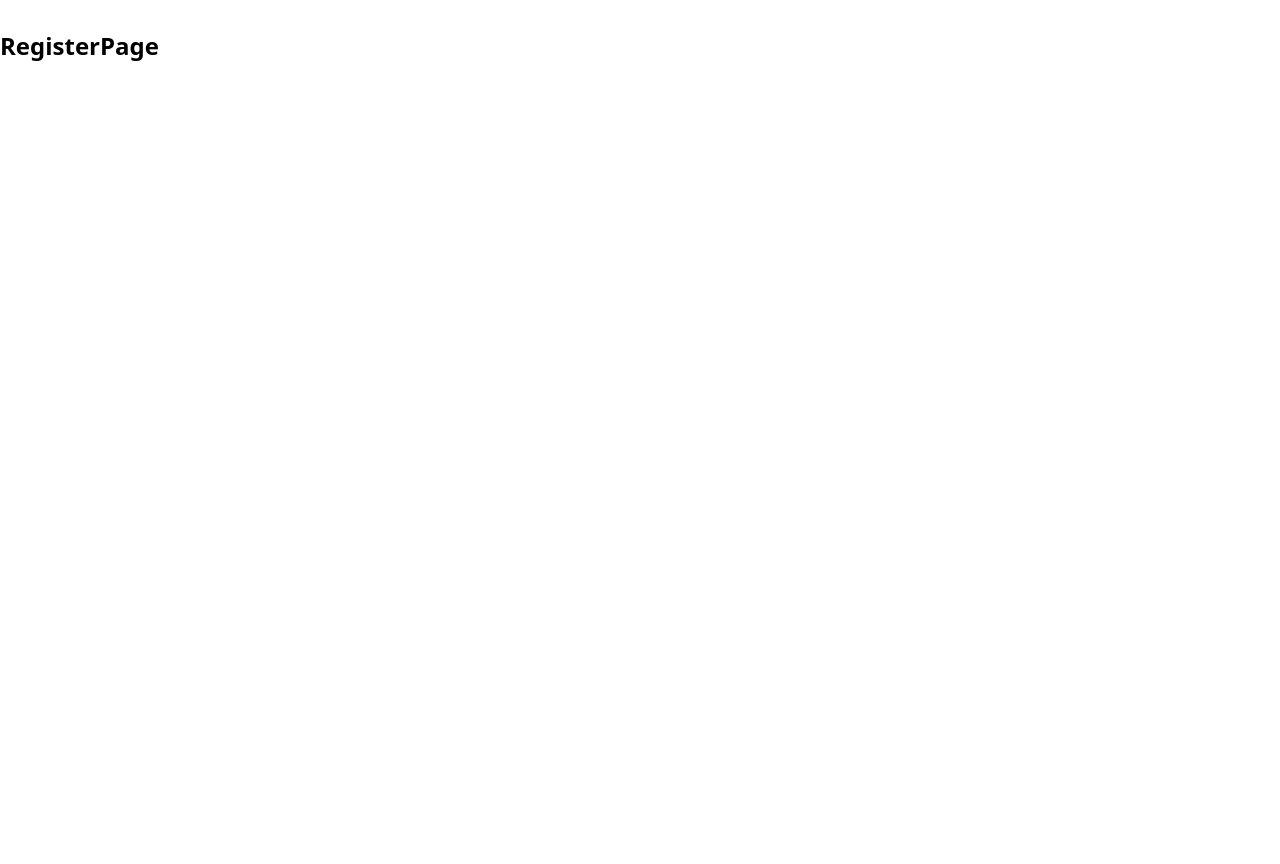
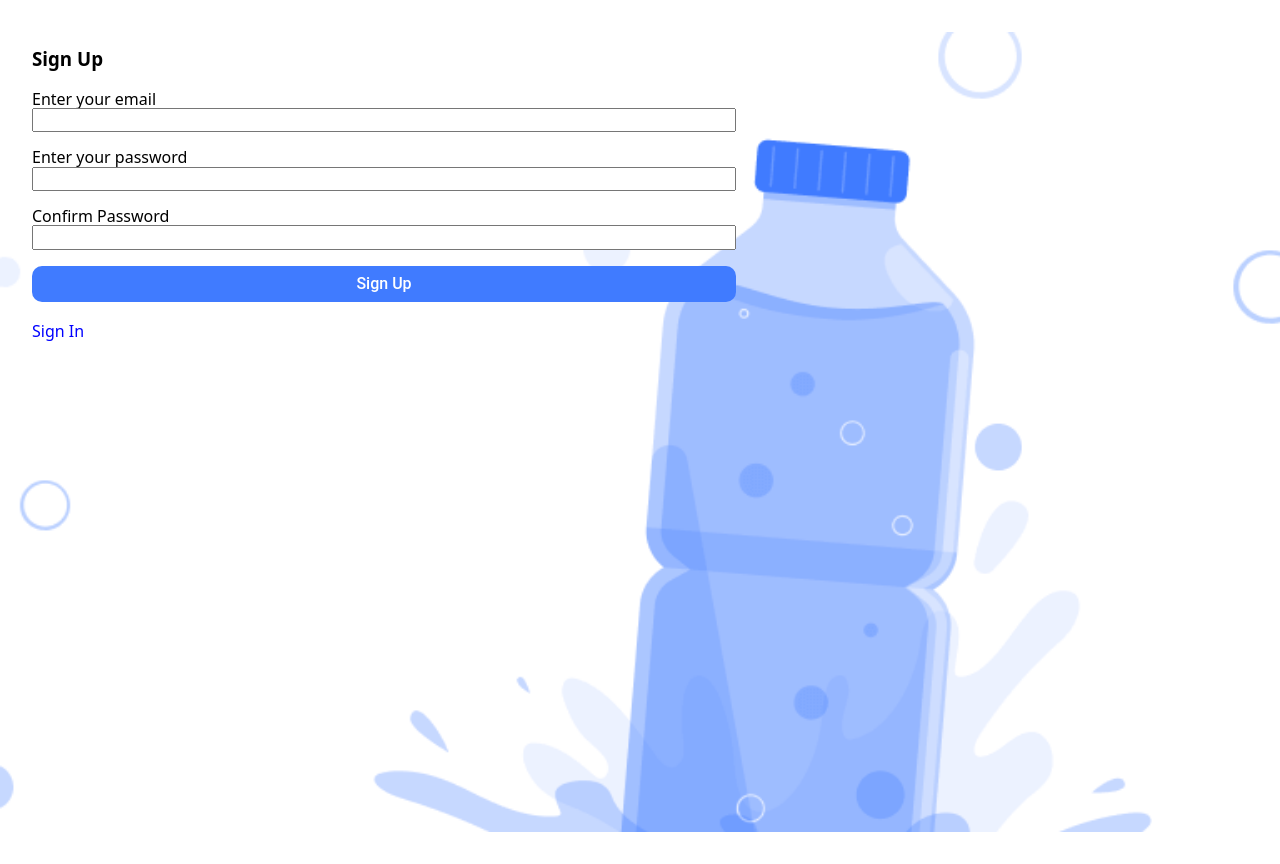
Before and after one commit to vladbevz/aqua-tracker-FE, a React (Vite) app: page /register in a window 1280 px wide. Before the commit the page ends 800 px from the top, so only its background shows below. Built offline with nearby package versions, Linux system fonts and the light colour scheme.

Commit message:
base signUp(не потрібно підтверджувати мердж)

```diff
--- a/src/components/App/App.jsx
+++ b/src/components/App/App.jsx
@@ -1,11 +1,12 @@
 import { Routes, Route } from "react-router-dom";
 import { LoginPage } from "../../pages/LoginPage/LoginPage.jsx";
+import { SignUpPage } from "../../pages/SignUpPage/SignUpPage.jsx";
 
 export const App = () => {
   return (
     <Routes>
       <Route path="/" element={<h1>HomePage</h1>} />
-      <Route path="/register" element={<h2>RegisterPage</h2>} />
+      <Route path="/register" element={<SignUpPage />} />
       <Route path="/login" element={<LoginPage />} />
       <Route path="/user" element={<h2>UserPage</h2>} />
     </Routes>
--- /dev/null
+++ b/src/components/SignUpForm/SignUpForm.jsx
@@ -0,0 +1,70 @@
+import { Formik, Form, Field, ErrorMessage } from "formik";
+import * as Yup from "yup";
+import css from "./SignUpForm.module.css";
+
+const initialValues = {
+  email: "",
+  password: "",
+  confirmPassword: "",
+};
+
+export const SignUpForm = () => {
+  const inputSchema = Yup.object().shape({
+    email: Yup.string()
+      .email("Invalid email format")
+      .required("Email is required"),
+
+    password: Yup.string()
+      .min(8, "Password must be at least 8 characters")
+      .max(20, "Password must be at most 20 characters")
+      .required("Password is required"),
+
+    confirmPassword: Yup.string()
+      .oneOf([Yup.ref('password'), null], 'Passwords must match')
+      .required('Confirm Password is required'),
+  });
+
+  return (
+    <div className={css.container}>
+      <Formik
+        initialValues={initialValues}
+        onSubmit={{}}
+        validationSchema={inputSchema}
+      >
+        <Form className={css.form} autoComplete="off">
+          <label className={css.label}>
+            Enter your email
+            <Field type="email" name="email" />
+            <ErrorMessage
+              name="email"
+              component="span"
+              className={css.errorMessage}
+            />
+          </label>
+          <label className={css.label}>
+            Enter your password
+            <Field type="password" name="password" />
+            <ErrorMessage
+              name="password"
+              component="span"
+              className={css.errorMessage}
+            />
+          </label>
+          <label className={css.label}>
+            Confirm Password
+            <Field type="password" name="confirmPassword" />
+            <ErrorMessage
+              name="confirmPassword"
+              component="span"
+              className={css.errorMessage}
+            />
+          </label>
+          <button className={css.btn} type="submit">
+            Sign Up
+          </button>
+        </Form>
+      </Formik>
+      <a>Sign In</a>
+    </div>
+  );
+};
--- /dev/null
+++ b/src/components/SignUpForm/SignUpForm.module.css
@@ -0,0 +1,29 @@
+.form {
+  display: flex;
+  flex-direction: column;
+  border-radius: 5px;
+  margin-top: 20px;
+  margin-bottom: 20px;
+  width: 100%;
+}
+
+.label {
+  display: flex;
+  flex-direction: column;
+  margin-bottom: 16px;
+  text-align: left;
+}
+
+.btn {
+  border-radius: 10px;
+  padding: 8px 30px;
+  width: 100%;
+  height: 36px;
+  background-color: var(--primary-color-blue);
+  color: var(--primary-color-white);
+  font-family: var(--font-medium);
+  font-size: 16px;
+  line-height: 125%;
+  text-align: center;
+  border: none;
+}
--- /dev/null
+++ b/src/pages/SignUpPage/SignUpPage.jsx
@@ -0,0 +1,13 @@
+import { SignUpForm } from "../../components/SignUpForm/SignUpForm.jsx";
+import "../../index.css";
+import css from "./SignUpPage.module.css";
+export const SignUpPage = () => {
+  return (
+    <section className={css.signUp}>
+      <div className="container">
+        <h3>Sign Up</h3>
+        <SignUpForm/>
+      </div>
+    </section>
+  );
+};
--- /dev/null
+++ b/src/pages/SignUpPage/SignUpPage.module.css
@@ -0,0 +1,36 @@
+.signUp {
+  height: 100vh;
+  background-image: url("/images/SignIn/Mobile-Sign-In.png");
+  background-size: cover;
+  background-position: center;
+  background-repeat: no-repeat;
+}
+
+@media only screen and (min-resolution: 192dpi) {
+  .container {
+    background-image: url("/images/SignIn/Mobile-Sign-In-2x.png");
+  }
+}
+
+@media only screen and (min-width: 768px) {
+  .signUp {
+    background-image: url("/images/SignIn/Tablet-Sign-In.png");
+  }
+  @media only screen and (min-resolution: 192dpi) {
+    .signUp {
+      background-image: url("/images/SignIn/Tablet-Sign-In-x2.png");
+    }
+  }
+}
+
+@media (min-width: 1440px) {
+  .signUp {
+    height: 800px;
+    background-image: url("/images/SignIn/Desc-Sign-In.png");
+  }
+  @media only screen and (min-resolution: 192dpi) {
+    .signUp {
+      background-image: url("/images/SignIn/Desc-Sign-In-x2.png");
+    }
+  }
+}
```
